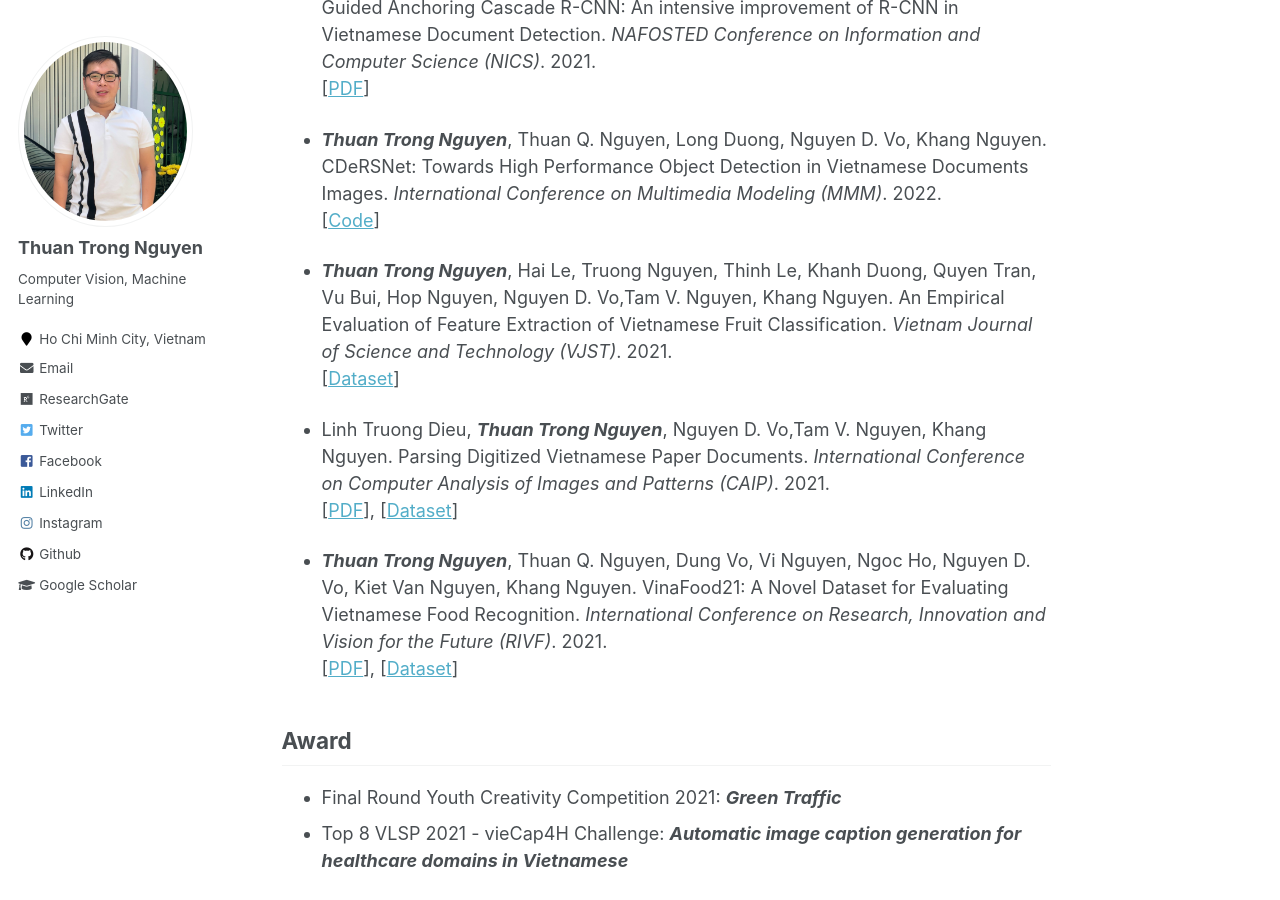
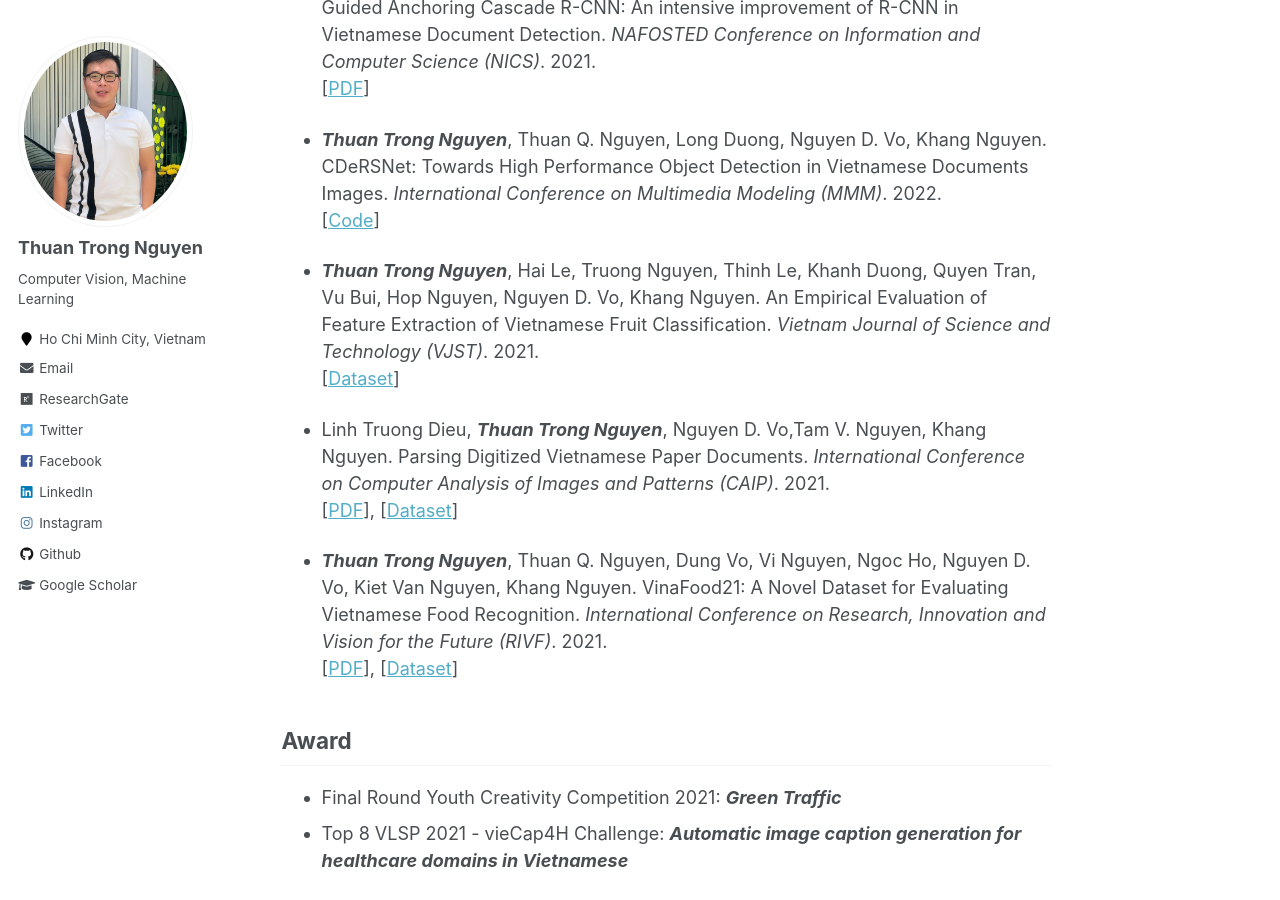
Before and after one commit to trongthuan205/trongthuan205.github.io, a Jekyll site: the page built from _pages/about.md, in a window 1280 px wide and 900 px high, scrolled down 856 px. Built offline with Jekyll 4.4.1, drawn with Linux system fonts in a browser that asks for light colours.

Commit message:
Update profile

```diff
--- a/_pages/about.md
+++ b/_pages/about.md
@@ -39,7 +39,7 @@ Working on computer vision and deep learning.<sbr/> -->
 <br/>
 [[Code](https://github.com/trongthuan205/CDeRSNet.git)]
 
-* ***Thuan Trong Nguyen***, Hai Le, Truong Nguyen, Thinh Le, Khanh Duong, Quyen Tran, Vu Bui, Hop Nguyen, Nguyen D. Vo,Tam V. Nguyen, Khang Nguyen. An Empirical Evaluation of Feature Extraction of Vietnamese Fruit Classification. *Vietnam Journal of Science and Technology (VJST)*. 2021.
+* ***Thuan Trong Nguyen***, Hai Le, Truong Nguyen, Thinh Le, Khanh Duong, Quyen Tran, Vu Bui, Hop Nguyen, Nguyen D. Vo, Khang Nguyen. An Empirical Evaluation of Feature Extraction of Vietnamese Fruit Classification. *Vietnam Journal of Science and Technology (VJST)*. 2021.
 <br/>
 [[Dataset](https://github.com/nguyenvd-uit/uit-together-dataset/blob/main/UIT-VinaFruit20.md)]
 
```
